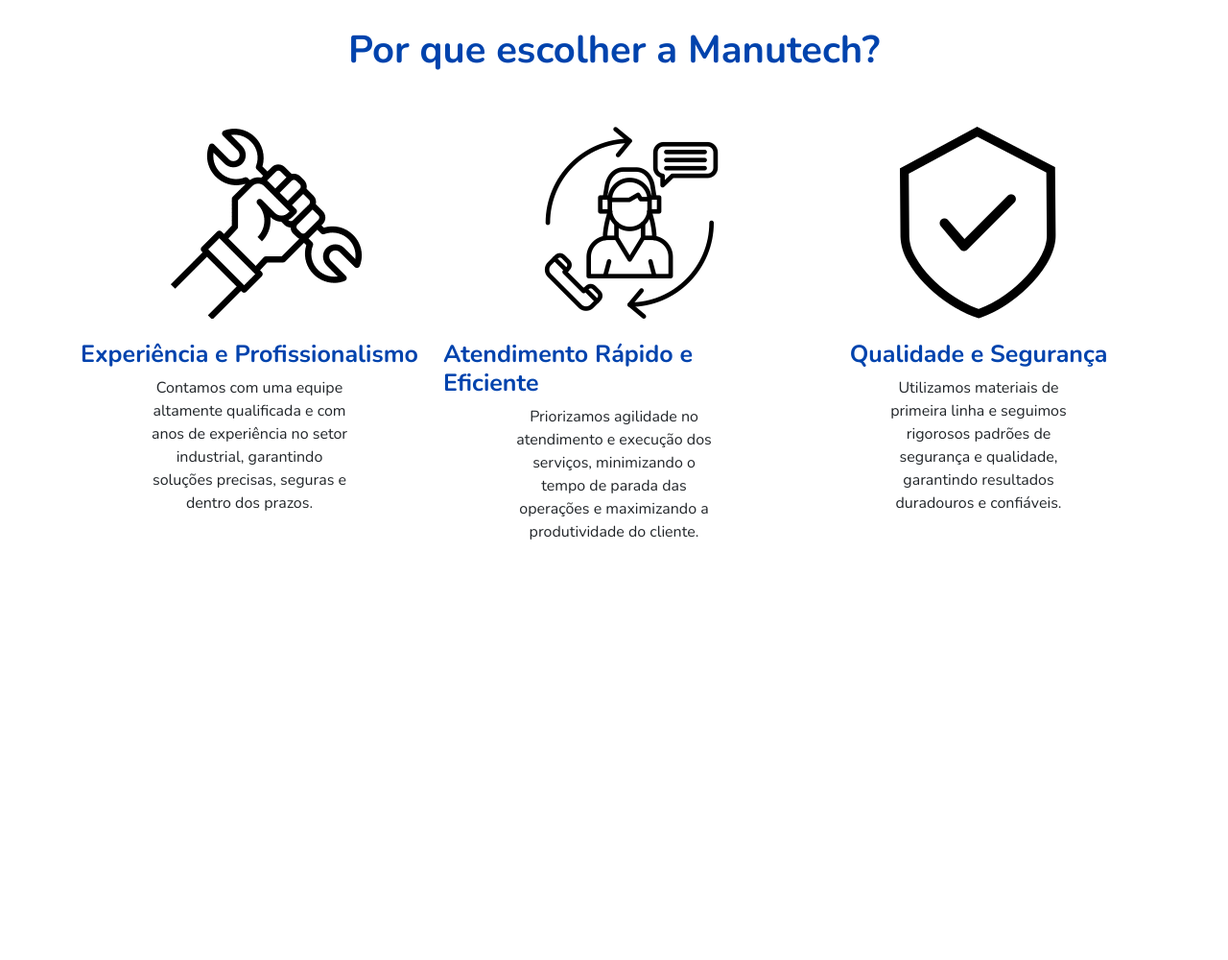
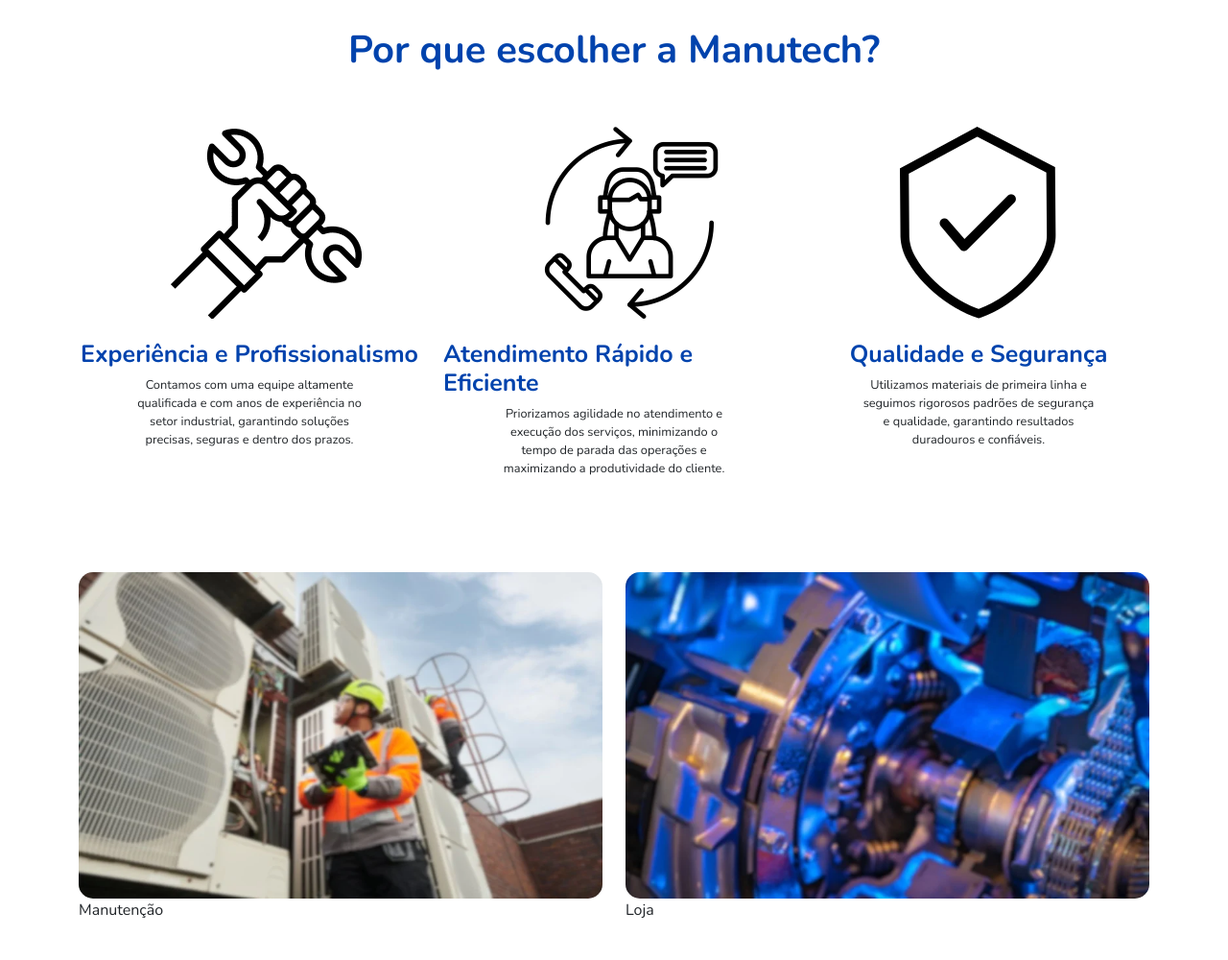
Before and after one commit to Z3rOoO/manuTech, a plain HTML site: page public/html/index.html in a window 1280 px wide. Shown: the part 1840-2840 px from the top of the page at 96% size. Before the commit the page ends 2422 px from the top, so only its background shows below. Drawn offline with nearby package versions, Linux system fonts and the light colour scheme.

Commit message:
ATT index.html

```diff
--- a/public/html/index.html
+++ b/public/html/index.html
@@ -10,8 +10,8 @@
     <!-- Bootstrap CSS v5.2.1 -->
     <link href="https://cdn.jsdelivr.net/npm/bootstrap@5.3.2/dist/css/bootstrap.min.css" rel="stylesheet"
         integrity="sha384-T3c6CoIi6uLrA9TneNEoa7RxnatzjcDSCmG1MXxSR1GAsXEV/Dwwykc2MPK8M2HN" crossorigin="anonymous" />
-    <link rel="stylesheet" href="/public/style/style.css">
-    <link rel="stylesheet" href="/public/style/index.css">
+    <link rel="stylesheet" href="../style/style.css">
+    <link rel="stylesheet" href="../style/index.css">
     <link href="https://fonts.googleapis.com/css2?family=Nunito:wght@400;600;700&display=swap" rel="stylesheet">
     <link href="https://fonts.googleapis.com/css2?family=League+Spartan:wght@100..900&display=swap" rel="stylesheet">
     <link rel="icon" href="/public/images/icons/icon_manutech.svg">
@@ -20,8 +20,8 @@
 <body>
     <header>
         <nav class="navbar bg-body-tertiary header-index">
-            <img class="logo-header-index" src="/public/images/icons/logo-manutech-white.png">
-            <a href="/public/html/login.html"><button class="btn btn-outline-success botao-header-index"
+            <img class="logo-header-index" src="../images/icons/logo-manutech-white.png">
+            <a href="../html/login.html"><button class="btn btn-outline-success botao-header-index"
                     type="submit">Entrar</button></a>
     </header>
 
@@ -30,7 +30,7 @@
             <div class="row">
                 <div class="col">
                     <video autoplay muted loop playsinline>
-                        <source src="/public/images/videos/home-welcome.crdownload" type="video/mp4">
+                        <source src="../images/videos/home-welcome.crdownload" type="video/mp4">
                     </video>
                 </div>
                 <div class="col-12 col-md-3 col-sm-1 col-lg-4">
@@ -41,37 +41,62 @@
             </div>
             <div class="row">
                 <div class="col-12 col-md-3 col-sm-2 col-lg-5>
-                    <a href=" /public/html/chamado.html"><button class="button-index-banner">Solicitar
+                    <a href="../html/chamado.html"><button class="button-index-banner">Solicitar
                         manutenção</button></a>
                 </div>
             </div>
         </div>
 
         <h1 class="title-conhecanossotrabalho">Conheça nosso trabalho</h1>
-        <p class="txt-conhecanossotrabalho">A Manutech é uma empresa especializada em manutenção industrial e fornecimento de ferramentas profissionais. Nosso objetivo é manter as operações de nossos clientes sempre em pleno funcionamento, oferecendo soluções completas em manutenção mecânica, elétrica e hidráulica, além de um amplo portfólio de ferramentas industriais das marcas mais renomadas do mercado.
-            Nós acreditamos que a eficiência industrial começa com a confiabilidade dos equipamentos. Por isso, trabalhamos com foco em qualidade, segurança e inovação, buscando sempre superar as expectativas de cada cliente.
-            Contamos com uma equipe técnica altamente qualificada e em constante aperfeiçoamento, pronta para atender projetos de diferentes portes e complexidades. Nossa estrutura moderna e nossos processos otimizados nos permitem agir com agilidade e precisão, minimizando paradas e garantindo o melhor desempenho das operações industriais.
+        <p class="txt-conhecanossotrabalho">A Manutech é uma empresa especializada em manutenção industrial e
+            fornecimento de ferramentas profissionais. Nosso objetivo é manter as operações de nossos clientes sempre em
+            pleno funcionamento, oferecendo soluções completas em manutenção mecânica, elétrica e hidráulica, além de um
+            amplo portfólio de ferramentas industriais das marcas mais renomadas do mercado.
+            Nós acreditamos que a eficiência industrial começa com a confiabilidade dos equipamentos. Por isso,
+            trabalhamos com foco em qualidade, segurança e inovação, buscando sempre superar as expectativas de cada
+            cliente.
+            Contamos com uma equipe técnica altamente qualificada e em constante aperfeiçoamento, pronta para atender
+            projetos de diferentes portes e complexidades. Nossa estrutura moderna e nossos processos otimizados nos
+            permitem agir com agilidade e precisão, minimizando paradas e garantindo o melhor desempenho das operações
+            industriais.
         </p>
 
         <h1 class="title-porqueescolheramanutech">Por que escolher a Manutech?</h1>
 
-            <div class="container ">
+        <div class="container">
             <div class="row topicos-index">
-                    <div class="col-4 section-teste"><img src="/public/images/icons/icon-home-ferramenta.png" class="img-fluid img-topicos">
+                <div class="col-4 section-teste"><img src="../images/icons/icon-home-ferramenta.png"
+                        class="img-fluid img-topicos">
                     <h1 class="title-topicos-index">Experiência e Profissionalismo</h1>
-                    <p class="txt-topicos-index">Contamos com uma equipe altamente qualificada e com anos de experiência no setor industrial, garantindo soluções precisas, seguras e dentro dos prazos.</p>
+                    <p class="txt-topicos-index">Contamos com uma equipe altamente qualificada e com anos de experiência
+                        no setor industrial, garantindo soluções precisas, seguras e dentro dos prazos.</p>
                 </div>
-                    <div class="col-4 section-teste"><img src="/public/images/icons/icon-home-comunicacao.png" class="img-fluid img-topicos">
+                <div class="col-4 section-teste"><img src="../images/icons/icon-home-comunicacao.png"
+                        class="img-fluid img-topicos">
                     <h1 class="title-topicos-index">Atendimento Rápido e Eficiente</h1>
-                    <p class="txt-topicos-index">Priorizamos agilidade no atendimento e execução dos serviços, minimizando o tempo de parada das operações e maximizando a produtividade do cliente.</p>
+                    <p class="txt-topicos-index">Priorizamos agilidade no atendimento e execução dos serviços,
+                        minimizando o tempo de parada das operações e maximizando a produtividade do cliente.</p>
                 </div>
-                    <div class="col-4 section-teste"><img src="/public/images/icons/icon-home-seguranca.png" class="img-fluid img-topicos">
+                <div class="col-4 section-teste"><img src="../images/icons/icon-home-seguranca.png"
+                        class="img-fluid img-topicos">
                     <h1 class="title-topicos-index">Qualidade e Segurança</h1>
-                    <p class="txt-topicos-index">Utilizamos materiais de primeira linha e seguimos rigorosos padrões de segurança e qualidade, garantindo resultados duradouros e confiáveis.</p>
+                    <p class="txt-topicos-index">Utilizamos materiais de primeira linha e seguimos rigorosos padrões de
+                        segurança e qualidade, garantindo resultados duradouros e confiáveis.</p>
                 </div>
             </div>
         </div>
 
+        <div class="container manutencao-loja">
+            <div class="row">
+                <div class="col-lg-6 col-sm-12">
+                    <img src="../images/ilustracoes/img-home-manutencao.png" class="img-fluid">
+                    <p>Manutenção</p>
+                </div>
+                <div class="col-lg-6 col-sm-12">
+                    <img src="../images/ilustracoes/img-home-loja.png" class="img-fluid">
+                    <p>Loja</p>
+                </div>
+            </div>
     </main>
 
     <footer>
--- a/public/style/index.css
+++ b/public/style/index.css
@@ -93,8 +93,9 @@
 .txt-topicos-index{
     text-align: center;
     justify-self: center;
-    width: 60%;
+    width: 70%;
     align-items: center ;
+    font-size: 1vw;
 }
 .title-topicos-index{
     color: #0043ad;
@@ -106,3 +107,9 @@
 .topicos-index img{
     margin-left: 27%;
 }
+.manutencao-loja img{
+    border-radius: 15px;
+    width: 100%;
+    height: 70%;
+    margin-top: 15%;
+}
```
Lines whose indentation alone changed are shown as unchanged.
